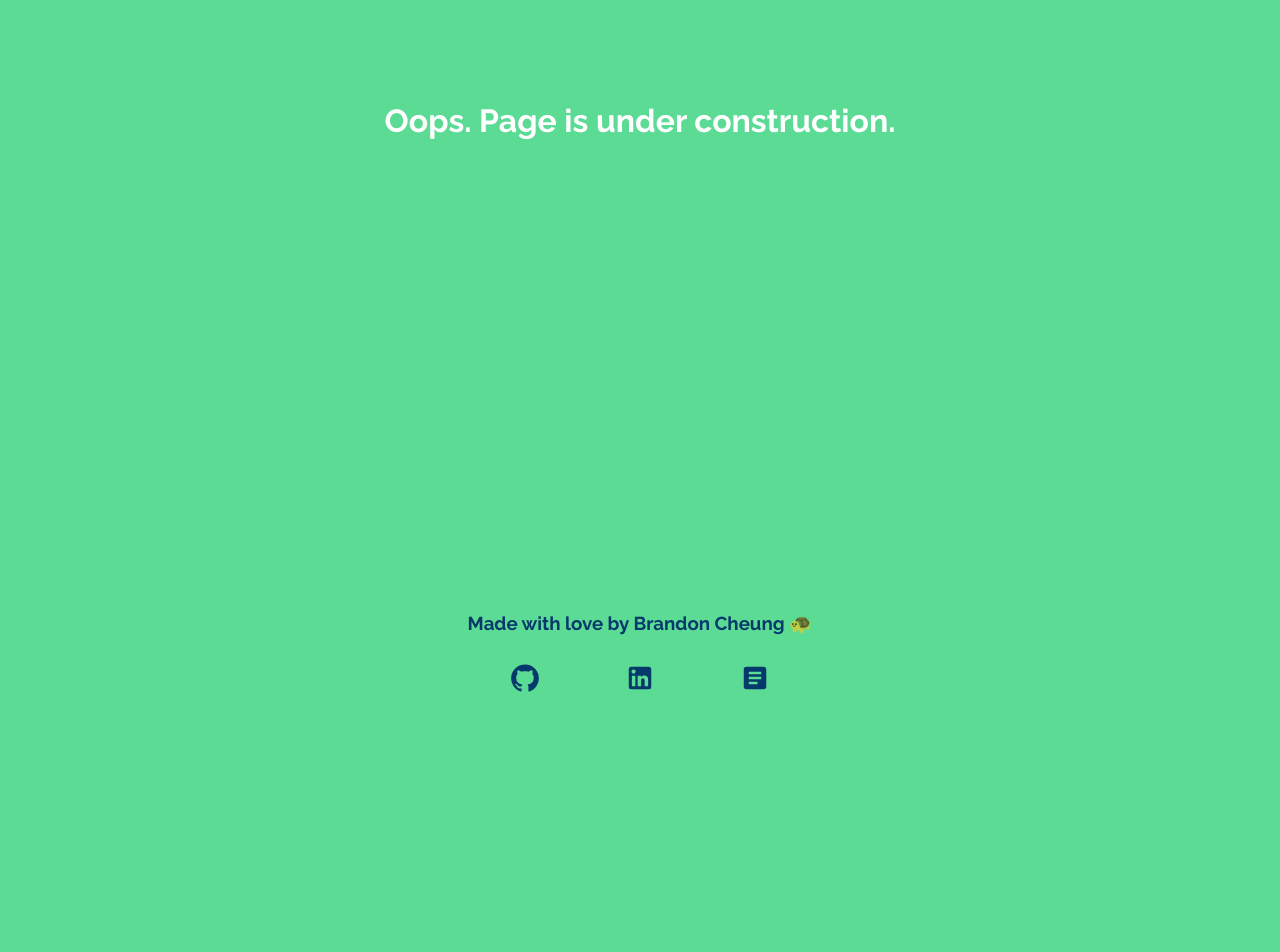
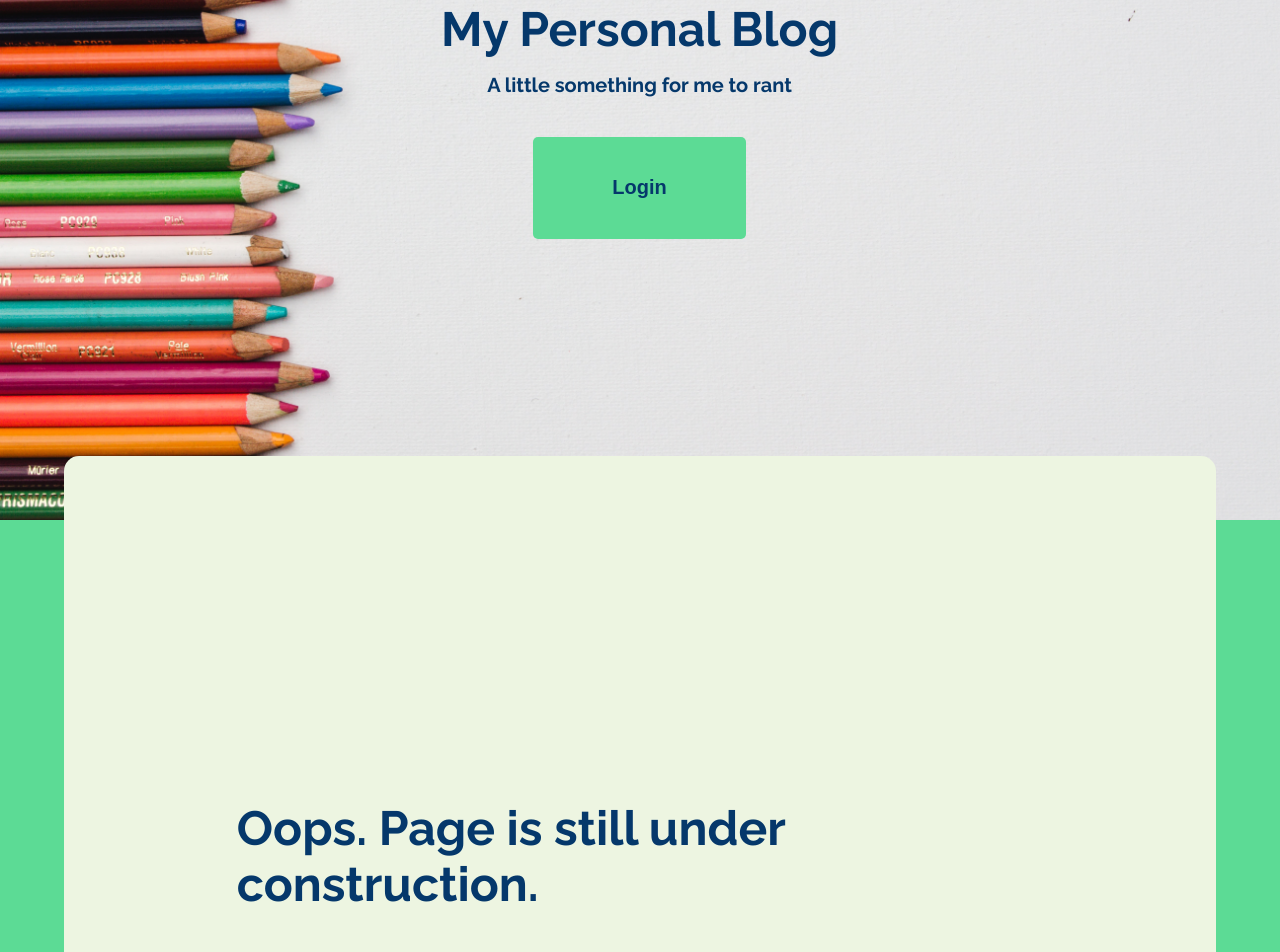
Before and after one commit to AloyBranCheung/My-Portfolio, a Next.js app: page /blog in a window 1280 px wide. Shown: the part 280-1232 px from the top of the page. Before the commit the page ends 1040 px from the top, so only its background shows below. Built offline with nearby package versions, Linux system fonts and the light colour scheme.

Commit message:
blog init

```diff
--- /dev/null
+++ b/components/UI/Card.module.css
@@ -0,0 +1,5 @@
+.cardContainer {
+  background-color: var(--secondary-color);
+  border-radius: 15px;
+  color: var(--text);
+}
--- /dev/null
+++ b/components/UI/Card.tsx
@@ -0,0 +1,13 @@
+import React from "react";
+import styles from "./Card.module.css";
+
+type Props = {
+  className?: string;
+  children: JSX.Element;
+};
+
+export default function Card({ className, children }: Props) {
+  return (
+    <div className={`${className} ${styles.cardContainer}`}>{children}</div>
+  );
+}
--- /dev/null
+++ b/components/UI/NormalButton.module.css
@@ -0,0 +1,21 @@
+.normalButton {
+  background-color: var(--main-color);
+  color: var(--text);
+  border-radius: 5px;
+  border: 0;
+  padding: 10% 20%;
+  font-size: 2rem;
+  font-weight: bold;
+  cursor: pointer;
+}
+
+.normalButton:active {
+  padding: 4% 9%;
+}
+
+@media (hover: hover) {
+  .normalButton:hover {
+    background-color: var(--main-color);
+    transition: all 0.2s ease-out;
+  }
+}
--- /dev/null
+++ b/components/UI/NormalButton.tsx
@@ -0,0 +1,16 @@
+import React from "react";
+import styles from "./NormalButton.module.css";
+
+type Props = {
+  text: string;
+  className?: string;
+  onClick: () => void;
+};
+
+export default function NormalButton({ text, className, onClick }: Props) {
+  return (
+    <button onClick={onClick} className={`${styles.normalButton} ${className}`}>
+      {text}
+    </button>
+  );
+}
--- /dev/null
+++ b/components/blog/blog-masthead/BlogMasthead.module.css
@@ -0,0 +1,31 @@
+.blogMasthead {
+  display: flex;
+  justify-content: center;
+  align-items: center;
+  height: 100vh;
+  background-image: url("../../../public/assets/images/blogMastHead.jpg");
+  background-size: cover;
+  background-repeat: no-repeat;
+  text-align: center;
+}
+.blogMasthead p {
+  margin-top: 4%;
+  font-size: 2rem;
+}
+
+.buttonContainer {
+  display: flex;
+  align-items: center;
+  justify-content: center;
+}
+
+.loginButton {
+  margin-top: 10%;
+  padding: 2.5% 5%;
+}
+
+@media (max-width: 1200px) {
+  .blogMasthead {
+    background-image: url("../../../public/assets/images/blogMastHead.jpg");
+  }
+}
--- /dev/null
+++ b/components/blog/blog-masthead/BlogMasthead.tsx
@@ -0,0 +1,45 @@
+import React, { useState } from "react";
+import styles from "./BlogMasthead.module.css";
+import NormalButton from "../../UI/NormalButton";
+import { Parallax } from "react-scroll-parallax";
+import LoginModal from "../login-modal/LoginModal";
+
+export default function BlogMasthead() {
+  const [isOpen, setIsOpen] = useState(false);
+
+  // close login modal
+  const handleClose = () => {
+    setIsOpen(false);
+  };
+
+  // open login modal
+  const openLoginModal = () => {
+    setIsOpen(true);
+  };
+
+  // login with firebase
+  const loginHandler = () => {};
+
+  return (
+    <section className={styles.blogMasthead}>
+      <LoginModal
+        isOpen={isOpen}
+        handleClose={handleClose}
+        loginHandler={loginHandler}
+      />
+      <div>
+        <Parallax speed={-10}>
+          <h1>My Personal Blog</h1>
+          <p>A little something for me to rant</p>
+          <div className={styles.buttonContainer}>
+            <NormalButton
+              className={styles.loginButton}
+              onClick={openLoginModal}
+              text="Login"
+            />
+          </div>
+        </Parallax>
+      </div>
+    </section>
+  );
+}
--- /dev/null
+++ b/components/blog/blog-section/BlogSection.module.css
@@ -0,0 +1,13 @@
+.blogSection {
+  margin-top: -5%;
+  padding: 0 5%;
+}
+
+.blogsContainer {
+  display: flex;
+  flex-wrap: wrap;
+  height: 100vh;
+  align-items: center;
+  justify-content: center;
+  padding: 15%;
+}
--- /dev/null
+++ b/components/blog/blog-section/BlogSection.tsx
@@ -0,0 +1,13 @@
+import React from "react";
+import Card from "../../UI/Card";
+import styles from "./BlogSection.module.css";
+
+export default function BlogSection() {
+  return (
+    <section className={styles.blogSection}>
+      <Card className={styles.blogsContainer}>
+        <h1>Oops. Page is still under construction.</h1>
+      </Card>
+    </section>
+  );
+}
--- /dev/null
+++ b/components/blog/login-modal/LoginModal.module.css
@@ -0,0 +1,24 @@
+.title,
+.subTitle,
+.email,
+.email input,
+.email label,
+.password input,
+.password label,
+.password {
+  font-family: "Raleway";
+  color: var(--text);
+  font-weight: bold;
+}
+
+.modalButtons {
+  font-size: 1rem;
+  padding: 5% 7%;
+  background-color: transparent;
+}
+
+@media (hover: hover) {
+  .modalButtons:hover {
+    background-color: transparent;
+  }
+}
--- /dev/null
+++ b/components/blog/login-modal/LoginModal.tsx
@@ -0,0 +1,70 @@
+import React from "react";
+import TextField from "@mui/material/TextField";
+import Dialog from "@mui/material/Dialog";
+import DialogActions from "@mui/material/DialogActions";
+import DialogContent from "@mui/material/DialogContent";
+import DialogContentText from "@mui/material/DialogContentText";
+import DialogTitle from "@mui/material/DialogTitle";
+import styles from "./LoginModal.module.css";
+import NormalButton from "../../UI/NormalButton";
+
+type Props = {
+  isOpen: boolean;
+  handleClose: () => void;
+  loginHandler: () => void;
+};
+
+export default function LoginModal({
+  isOpen,
+  handleClose,
+  loginHandler,
+}: Props) {
+  return (
+    <div>
+      <Dialog
+        className={styles.modalContainer}
+        open={isOpen}
+        onClose={handleClose}
+      >
+        <DialogTitle className={styles.title}>Login</DialogTitle>
+        <DialogContent>
+          <DialogContentText className={styles.subTitle}>
+            My blog content management system.
+          </DialogContentText>
+          <TextField
+            autoFocus
+            margin="dense"
+            id="email"
+            label="Email"
+            type="email"
+            fullWidth
+            variant="standard"
+            className={styles.email}
+          />
+          <TextField
+            autoFocus
+            margin="dense"
+            id="password"
+            label="Password"
+            type="text"
+            fullWidth
+            variant="standard"
+            className={styles.password}
+          />
+        </DialogContent>
+        <DialogActions>
+          <NormalButton
+            className={styles.modalButtons}
+            text="Cancel"
+            onClick={handleClose}
+          />
+          <NormalButton
+            className={styles.modalButtons}
+            text="Login"
+            onClick={loginHandler}
+          />
+        </DialogActions>
+      </Dialog>
+    </div>
+  );
+}
--- a/pages/blog/index.tsx
+++ b/pages/blog/index.tsx
@@ -1,4 +1,6 @@
 import { motion } from "framer-motion";
+import BlogMasthead from "../../components/blog/blog-masthead/BlogMasthead";
+import BlogSection from "../../components/blog/blog-section/BlogSection";
 
 export default function Blog() {
   return (
@@ -6,15 +8,9 @@ export default function Blog() {
       initial={{ opacity: 0 }}
       animate={{ opacity: 1 }}
       exit={{ opacity: 0 }}
-      style={{
-        display: "flex",
-        height: "100vh",
-        alignItems: "center",
-        justifyContent: "center",
-        color: "white",
-      }}
     >
-      Oops. Page is under construction.
+      <BlogMasthead />
+      <BlogSection />
     </motion.h1>
   );
 }
```
Also changed, not shown: public/assets/images/blogMastHead.jpg (added).
